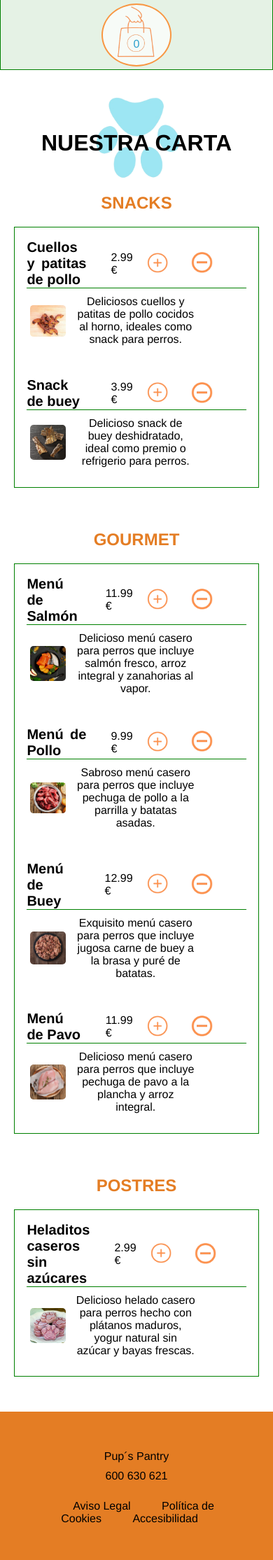
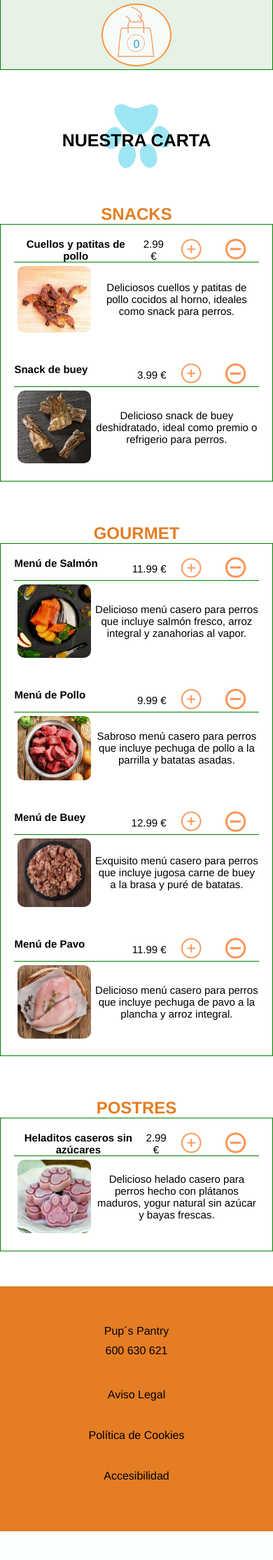
Before and after one commit to dawdiana/proyectoFinDeCiclo, a PHP site: page / in a window 390 px wide. Shown: the part 194-2423 px from the top of the page at 70% size. After the commit the page ends 2382 px from the top, so only its background shows below. Run offline with PHP 8.4, Linux system fonts and the light colour scheme; data comes from the database, SQL or seed files in the repository.

Commit message:
Commit fusionado 1, haciendo responsive
Responsive del restaurante en proceso.

```diff
--- a/Proyecto/paginaMenu/index.css
+++ b/Proyecto/paginaMenu/index.css
@@ -130,7 +130,7 @@ h2 {
 
 
 /****** Formato platos del menu ******/
-.prueba1 {
+.cebeceraEtiqueta {
     display: flex;
     justify-content: space-between;
     border-bottom: 1px solid green;
@@ -163,8 +163,9 @@ h2 {
 }
 
 .imgTexto p {
-    margin: 10px;
+    padding: 30px;
     text-align: center;
+    font-size: 20px;
 }
 
 /****  Botones de añadir y borrar elementos  *****/
@@ -208,7 +209,7 @@ img.icoMenos {
 }
 
 
-/*---------Footer---------*/
+/*------------------FOOTER-----------------*/
 
 .footer{
     background-color: rgb(228, 125, 36);
--- a/Proyecto/paginaMenu/index.php
+++ b/Proyecto/paginaMenu/index.php
@@ -34,6 +34,8 @@
     <title>Pups Pantry</title>
 
     <script src="https://ajax.googleapis.com/ajax/libs/jquery/3.5.1/jquery.min.js"></script>
+
+    <link rel='stylesheet' href='indexMovil.css' media='(max-width: 845px)'/>
     <link rel='stylesheet' href='index.css'/>
 
 </head>
@@ -76,7 +78,7 @@
                         while ($item = mysqli_fetch_array($resSnack)) {
                         ?>
                             <div class="etiqueta">
-                                <div class="prueba1">
+                                <div class="cebeceraEtiqueta">
                                     <h3><?php echo $item['nombre'];?></h3>
                                     <div class="precio">
                                         <p><?php echo $item['precio'];?> €</p>
@@ -108,7 +110,7 @@
                 while ($item = mysqli_fetch_array($resMenu)) {
                 ?>
                     <div class="etiqueta">
-                        <div class="prueba1">
+                        <div class="cebeceraEtiqueta">
                             <h3><?php echo $item['nombre'];?></h3>
                             <div class="precio">
                                 <p><?php echo $item['precio'];?> €</p>
@@ -140,7 +142,7 @@
                         while ($item = mysqli_fetch_array($resPostre)) {
                         ?>
                             <div class="etiqueta">
-                                <div class="prueba1">
+                                <div class="cebeceraEtiqueta">
                                     <h3><?php echo $item['nombre'];?></h3>
                                     <div class="precio">
                                         <p><?php echo $item['precio'];?> €</p>
--- /dev/null
+++ b/Proyecto/paginaMenu/indexMovil.css
@@ -0,0 +1,63 @@
+.cuerpo .contenedorEtiquetas {
+    margin: 0;
+}
+
+
+/*-----------ICONO PATITA CON TÍTULO DE PÁGINA-----------*/
+
+.cuerpo .menu .tituloPatita .icoPatita {
+    width: 120px;
+    top: 50px;
+}
+
+.cuerpo .menu .tituloPatita h1 {
+    font-size: 25px;
+}
+
+.cuerpo .menu .tituloPatita {
+    margin-bottom: 100px;
+}
+
+/*---------CONTENIDOS MENÚ---------*/
+
+.cuerpo .etiqueta {
+    align-items: center;
+}
+
+.cuerpo .etiqueta h3 {
+    font-size: 15px;
+    text-align: center;
+    padding: 0;
+    margin: 0;
+}
+
+.cuerpo .etiqueta .precio p {
+    font-size: 15px;
+    text-align: center;
+}
+
+.cuerpo .precio {
+    padding: 0;
+}
+
+.cuerpo .etiqueta .imgTexto {
+    display: flex;
+    justify-content: space-between;
+    width: 100%;
+}
+
+.cuerpo .etiqueta .fotoCom {
+    width: 30%;
+}
+
+.cuerpo .etiqueta p {
+    font-size: 15px;
+    padding: 0;
+}
+
+/*------------------FOOTER-----------------*/
+
+.footer .condiciones {
+    display: flex;
+    flex-direction: column;
+}
--- a/Proyecto/paginaPago/paginaPago.php
+++ b/Proyecto/paginaPago/paginaPago.php
@@ -118,6 +118,8 @@
     <title>Tu pedido</title>
 
     <script src="https://ajax.googleapis.com/ajax/libs/jquery/3.5.1/jquery.min.js"></script>
+
+    <link rel='stylesheet' href='pagoMovil.css' media='(max-width: 845px)'/>
     <link rel='stylesheet' href='pago.css'/>
 
 </head>
```
Also changed, not shown: Proyecto/paginaPago/pagoMovil.css (added, +72 -0 lines).
